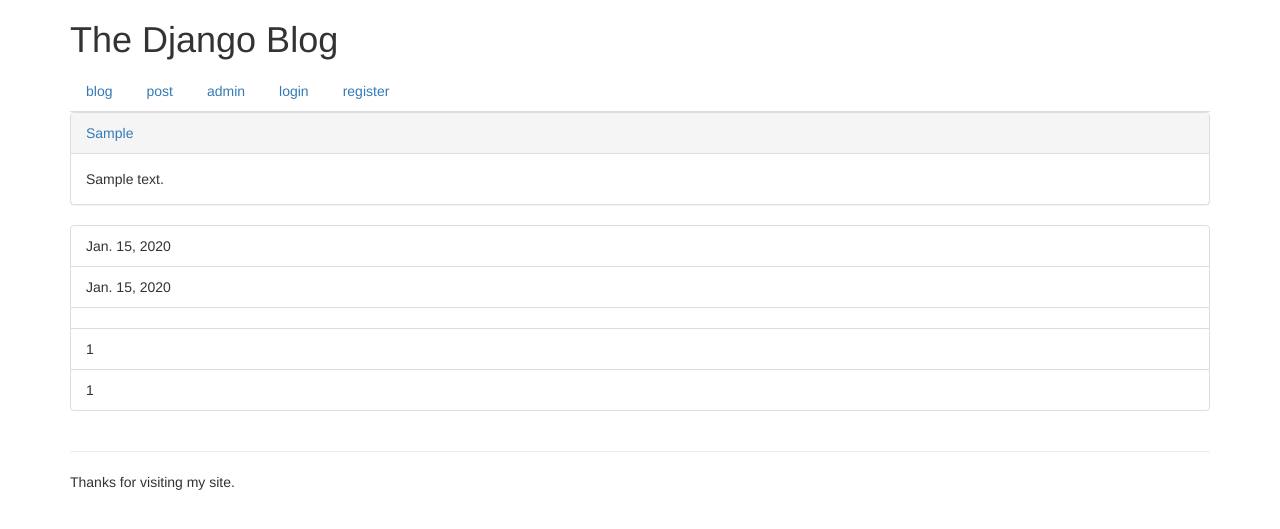
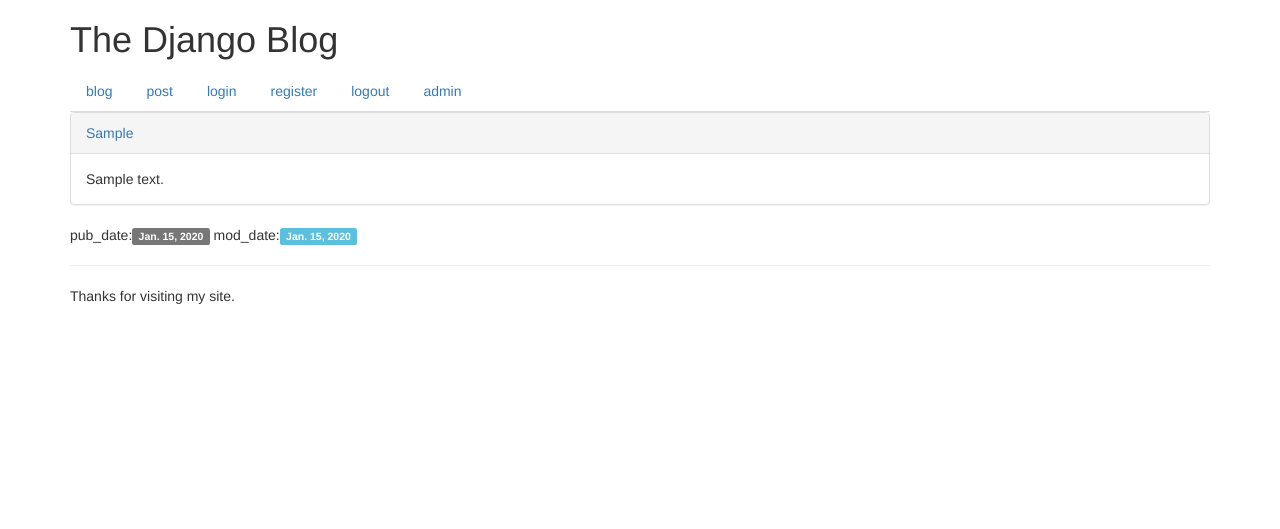
Before and after one commit to xiaohhhh/django-blog, a Django app: page /entry/1/ in a window 1280 px wide. Shown: the top 529 px of the page. Run offline with Django 3.2, Linux system fonts and the light colour scheme; tables that the repository leaves empty hold one stand-in row (values such as "Sample post"); some libraries are stand-ins or nearby versions.

Commit message:
fix the bugs

```diff
--- a/blog/models.py
+++ b/blog/models.py
@@ -17,7 +17,7 @@
         return self.username
 
 class Entry(models.Model):
-    headline = models.CharField(max_length=255)
+    head_line = models.CharField(max_length=255)
     body_text = models.TextField()
     pub_date = models.DateField()
     mod_date = models.DateField()
@@ -26,4 +26,4 @@
     rating = models.IntegerField()
 
     def __str__(self):              # __unicode__ on Python 2
-        return self.headline
+        return self.head_line
--- a/blog/templates/base.html
+++ b/blog/templates/base.html
@@ -2,8 +2,10 @@
 <html lang="en">
 <head>
     <title>{% block title %}{% endblock %}</title>
-    <script src="http://libs.baidu.com/bootstrap/3.0.3/js/bootstrap.js"></script>
-    <link href="http://libs.baidu.com/bootstrap/3.0.3/css/bootstrap.css" rel="stylesheet">
+    <link href="http://libs.baidu.com/bootstrap/3.0.3/css/bootstrap.min.css" rel="stylesheet">
+    <script src="http://libs.baidu.com/jquery/2.0.0/jquery.min.js"></script>
+    <script src="http://libs.baidu.com/bootstrap/3.0.3/js/bootstrap.min.js"></script>
+
 </head>
 <body>
     <div class="container">
@@ -11,9 +13,10 @@
     <ul class="nav nav-tabs">
      <li><a href="/blog/">blog</a></li>
      <li><a href="/blog/post">post</a></li>
-     <li><a href="/admin/">admin</a></li>
      <li><a href="/blog/login/">login</a></li>
      <li><a href="/blog/register">register</a></li>
+     <li><a href="/blog/logout/">logout</a></li>
+     <li><a href="/admin/">admin</a></li>
     </ul>
     </div>
     <div class="container">
--- /dev/null
+++ b/blog/templates/css/public.css
@@ -0,0 +1,3 @@
+.container {
+    margin-bottom: 50px;
+}
--- a/blog/templates/entry.html
+++ b/blog/templates/entry.html
@@ -5,18 +5,13 @@
 {% block content %}
 
 {% if entry %}
-
         <div class="panel panel-default">
-        <div class="panel-heading"><a href="/blog/entry/{{ entry.id }}/">{{ entry.headline }}</a></div>
+        <div class="panel-heading"><a href="/blog/entry/{{ entry.id }}/">{{ entry.head_line }}</a></div>
         <div class="panel-body">{{ entry.body_text }}</div>
         </div>
-    <ul class="list-group">
-        <li class="list-group-item">{{ entry.pub_date }}</li>
-        <li class="list-group-item">{{ entry.mod_date }}</li>
-        <li class="list-group-item">{{ entry.authors }}</li>
-        <li class="list-group-item">{{ entry.n_comments }}</li>
-        <li class="list-group-item">{{ entry.n_pingbacks }}</li>
-    </ul>
+
+    pub_date:<span class="label label-default">{{ entry.pub_date }}</span>
+    mod_date:<span class="label label-info">{{ entry.mod_date }}</span>
 {% else %}
     <p>No polls are available.</p>
 {% endif %}
--- a/blog/templates/index.html
+++ b/blog/templates/index.html
@@ -7,7 +7,7 @@
 {% if latest_entry_list %}
     <ul class="list-group">
     {% for entry in latest_entry_list %}
-        <li class="list-group-item"><a href="/blog/entry/{{ entry.id }}/">{{ entry.headline }}</a></li>
+        <li class="list-group-item"><a href="/blog/entry/{{ entry.id }}/">{{ entry.head_line }}</a></li>
     {% endfor %}
     </ul>
 {% else %}
--- a/blog/templates/login.html
+++ b/blog/templates/login.html
@@ -6,7 +6,7 @@
 
 <form  action="/blog/is_user/" method="post">
     {% csrf_token %}
-    <ul  class="list-group">
+    <ul  class="form-group">
         {{login_form}}
     </ul>
     <input class="btn btn-default" type="submit" value="Submit">
--- a/blog/templates/post.html
+++ b/blog/templates/post.html
@@ -6,7 +6,7 @@
 
 <form  action="/blog/add_entry/" method="post">
     {% csrf_token %}
-    <ul  class="list-group">
+    <ul  class="form-group">
         {{form_comment}}
     </ul>
     <input class="btn btn-default" type="submit" value="Submit">
--- a/blog/templates/register.html
+++ b/blog/templates/register.html
@@ -6,7 +6,7 @@
 
 <form  action="/blog/add_user/" method="post">
     {% csrf_token %}
-    <ul  class="list-group">
+    <ul  class="form-group">
         {{register_comment}}
     </ul>
     <input class="btn btn-default" type="submit" value="Submit">
--- a/blog/views.py
+++ b/blog/views.py
@@ -1,4 +1,5 @@
 from django.http import HttpResponse
+from django.template import RequestContext
 from django.shortcuts import get_object_or_404, render
 from django.template import loader
 from .models import Entry
@@ -10,6 +11,10 @@
 
 
 def index(request):
+    if request.COOKIES.has_key("username"):
+        print request.COOKIES['username']
+    else:
+        pass
     latest_entry_list = Entry.objects.all()
     template = loader.get_template('index.html')
     print latest_entry_list
@@ -41,12 +46,12 @@
     return  HttpResponse(template.render(context, request))
 
 def add_entry(request):
-    print request.POST['headline']
+    print request.POST['head_line']
     now = datetime.now()
-    entry=Entry(headline=request.POST['headline'],body_text=request.POST['body_text'],pub_date = now,
+    entry=Entry(head_line=request.POST['head_line'],body_text=request.POST['body_text'],pub_date = now,
                 mod_date = now,n_comments = 10,n_pingbacks = 10,rating = 10,)
     entry.save()
-    context = {'form_comment': request.POST['headline']}
+    context = {'form_comment': request.POST['head_line']}
     template = loader.get_template('add_entry.html')
     return HttpResponse(template.render(context, request))
 
@@ -84,7 +89,16 @@
     return  HttpResponse(template.render(context, request))
 
 def is_user(request):
-    print request.POST['username']
     user=Author.objects.filter(username=request.POST['username'],password=request.POST['password'])
     print user
+    response = HttpResponse()
+    if(user):
+        response.set_cookie('username', user)
+    else:
+        return HttpResponseRedirect("/login/")
     return HttpResponseRedirect("/blog/")
+
+def logout(request):
+    response = HttpResponse()
+    response.delete_cookie('username')
+    return HttpResponseRedirect("/blog/")
--- a/myblog/settings.py
+++ b/myblog/settings.py
@@ -31,6 +31,7 @@
 # Application definition
 
 INSTALLED_APPS = [
+
     'blog.apps.BlogConfig',
     'django.contrib.admin',
     'django.contrib.auth',
@@ -38,6 +39,7 @@
     'django.contrib.sessions',
     'django.contrib.messages',
     'django.contrib.staticfiles',
+    'gunicorn',
 ]
 
 MIDDLEWARE_CLASSES = [
@@ -80,7 +82,7 @@
         'ENGINE': 'django.db.backends.mysql',
         'NAME': 'myblog',
         'USER':'root',
-        'PASSWORD':'root',
+        'PASSWORD':'myblog',
         'HOST':'localhost',
         'PORT':'3306',
     }
@@ -124,3 +126,5 @@
 # https://docs.djangoproject.com/en/1.9/howto/static-files/
 
 STATIC_URL = '/static/'
+
+SESSION_ENGINE = "django.contrib.sessions.backends.file"
```
Also changed, not shown: blog/migrations/0004_auto_20160804_0529.py (added), 1 other file.
